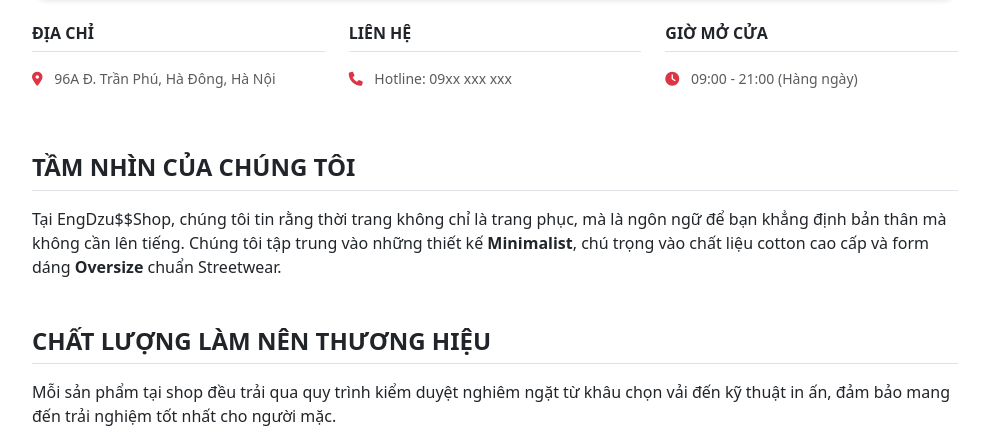
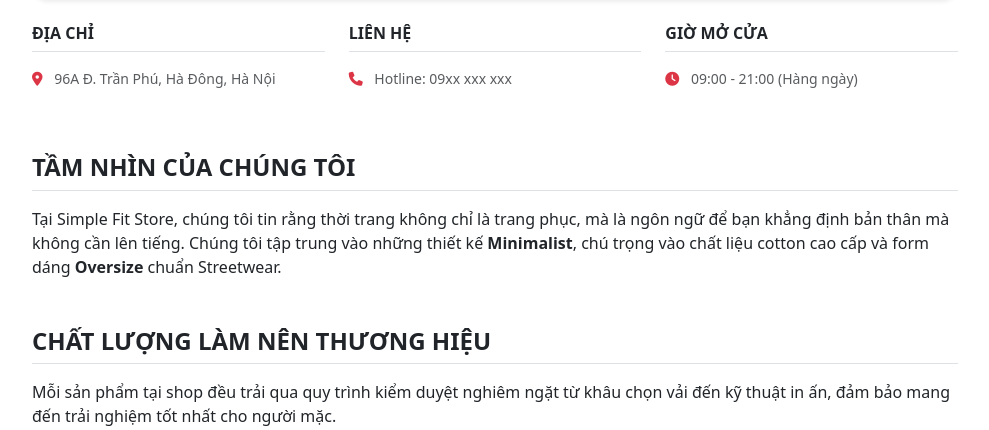
Before and after one commit to anhvu1205/TTCS-2026, a PHP site: page /about.php in a window 1280 px wide. Shown: the part 775-1205 px from the top of the page, without its empty margins (145-1134 px from the left). Run offline with PHP 8.4, Linux system fonts and the light colour scheme.

Commit message:
Update about.php

```diff
--- a/about.php
+++ b/about.php
@@ -55,7 +55,7 @@ require_once 'includes/db.php';
 
                 <div class="text-start mt-4">
                     <h4 class="fw-bold text-dark border-bottom pb-2 mb-3">TẦM NHÌN CỦA CHÚNG TÔI</h4>
-                    <p>Tại EngDzu$$Shop, chúng tôi tin rằng thời trang không chỉ là trang phục, mà là ngôn ngữ để bạn khẳng định bản thân mà không cần lên tiếng. Chúng tôi tập trung vào những thiết kế <strong>Minimalist</strong>, chú trọng vào chất liệu cotton cao cấp và form dáng <strong>Oversize</strong> chuẩn Streetwear.</p>
+                    <p>Tại Simple Fit Store, chúng tôi tin rằng thời trang không chỉ là trang phục, mà là ngôn ngữ để bạn khẳng định bản thân mà không cần lên tiếng. Chúng tôi tập trung vào những thiết kế <strong>Minimalist</strong>, chú trọng vào chất liệu cotton cao cấp và form dáng <strong>Oversize</strong> chuẩn Streetwear.</p>
 
                     <h4 class="fw-bold text-dark border-bottom pb-2 mt-5 mb-3">CHẤT LƯỢNG LÀM NÊN THƯƠNG HIỆU</h4>
                     <p>Mỗi sản phẩm tại shop đều trải qua quy trình kiểm duyệt nghiêm ngặt từ khâu chọn vải đến kỹ thuật in ấn, đảm bảo mang đến trải nghiệm tốt nhất cho người mặc.</p>
```
